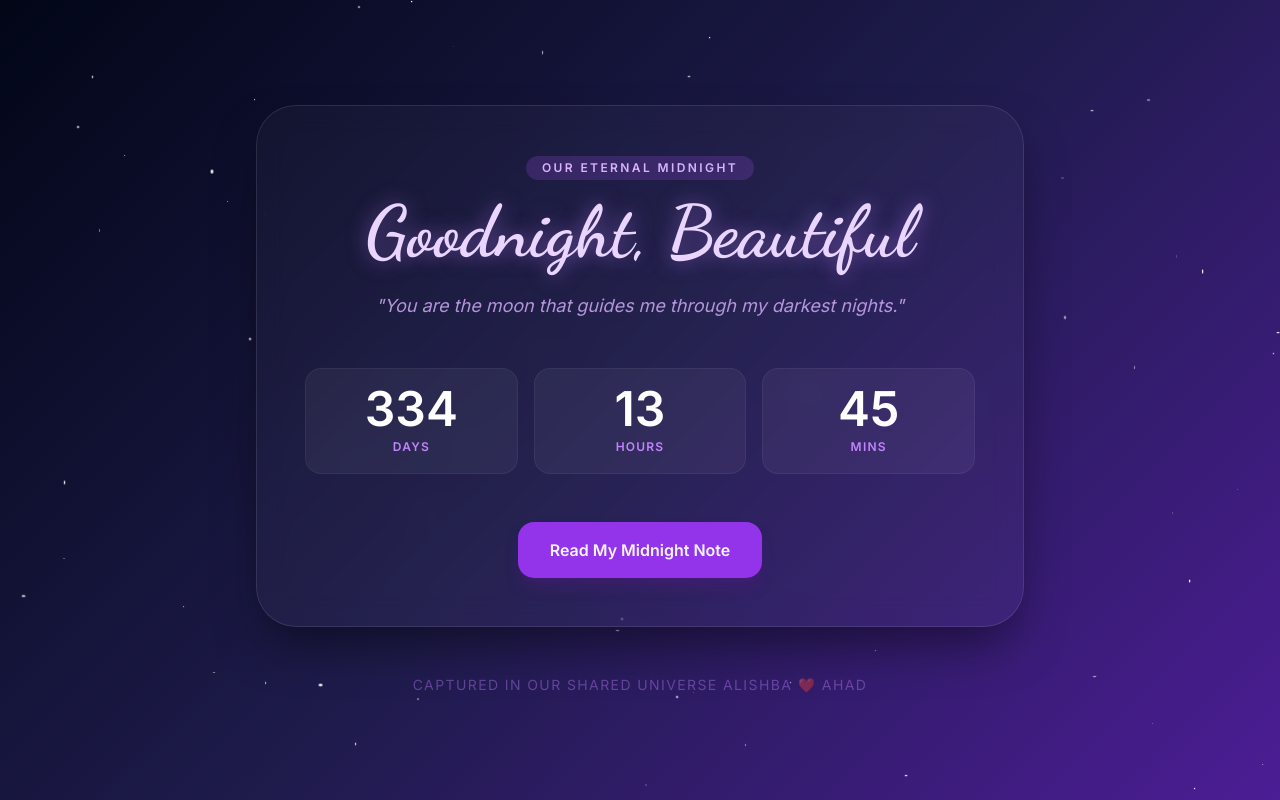
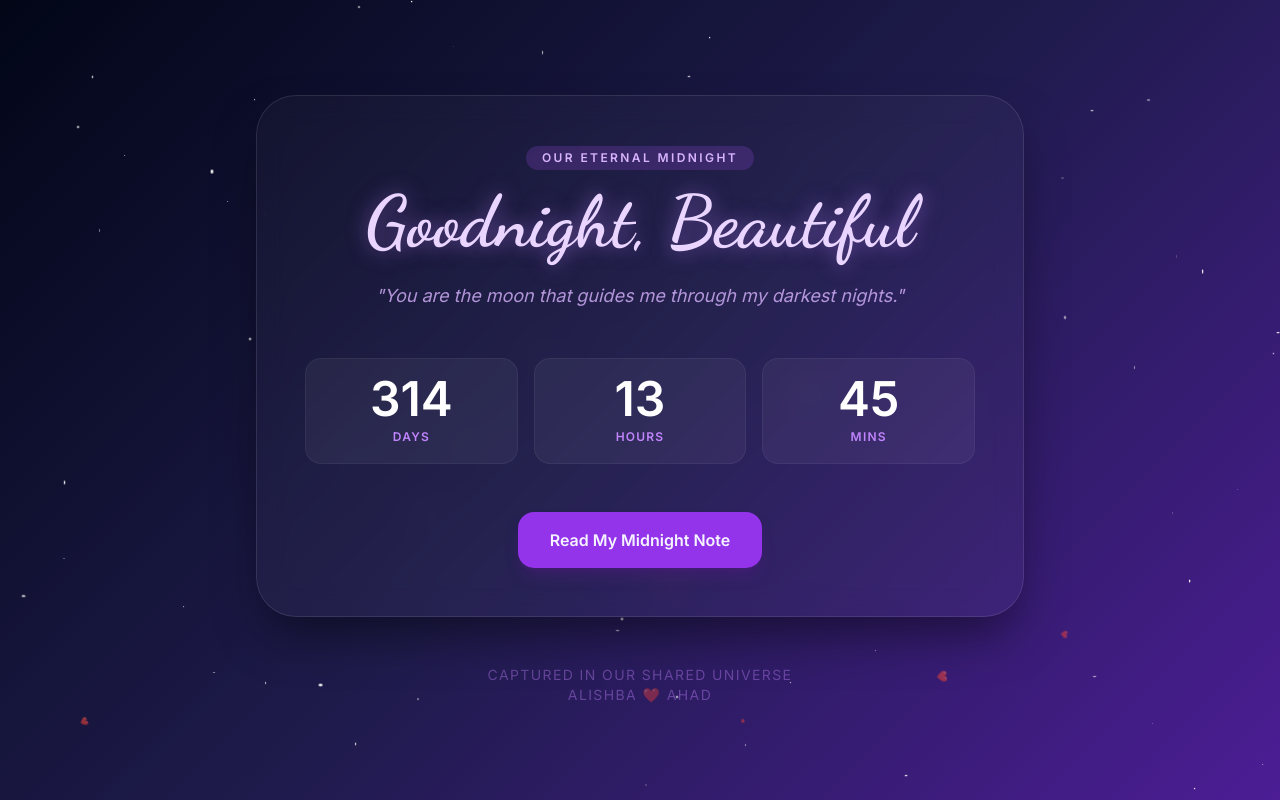
Before and after one commit to aahadzoeb/Alishba-Jaan, a plain HTML site: page index.html in a window 1280 px wide. Drawn offline with nearby package versions, Linux system fonts and the light colour scheme.

Commit message:
Update index.html

```diff
--- a/index.html
+++ b/index.html
@@ -16,7 +16,7 @@
             font-family: 'Inter', sans-serif;
             background: linear-gradient(135deg, #020617 0%, #1e1b4b 50%, #4c1d95 100%);
             color: #f5f3ff;
-            min-height: screen;
+            min-height: 100vh;
             overflow-x: hidden;
         }
 
@@ -29,11 +29,10 @@
             box-shadow: 0 25px 50px -12px rgba(0, 0, 0, 0.5);
         }
 
-        /* Floating Heart Animation */
         .floating-heart {
             position: absolute;
             pointer-events: none;
-            animation: float Up 8s infinite ease-in;
+            animation: floatUp 8s infinite ease-in;
             opacity: 0;
             color: #fb7185;
         }
@@ -44,7 +43,6 @@
             100% { transform: translateY(-10vh) rotate(360deg) scale(1.5); opacity: 0; }
         }
 
-        /* Twinkling Stars */
         .star {
             position: absolute;
             background: white;
@@ -64,14 +62,11 @@
 </head>
 <body x-data="loveApp()">
 
-    <!-- Animated Background Elements -->
     <div class="fixed inset-0 overflow-hidden pointer-events-none">
-        <!-- Stars -->
         <template x-for="n in 80">
             <div class="star" :style="`top: ${Math.random()*100}%; left: ${Math.random()*100}%; width: ${Math.random()*3}px; height: ${Math.random()*3}px; --duration: ${Math.random()*3 + 2}s;`"></div>
         </template>
 
-        <!-- Hearts -->
         <template x-for="n in 20">
             <div class="floating-heart" :style="`left: ${Math.random()*100}%; animation-delay: ${Math.random()*10}s; font-size: ${Math.random()*20 + 10}px`">❤️</div>
         </template>
@@ -79,7 +74,6 @@
 
     <main class="relative z-10 min-h-screen flex flex-col items-center justify-center p-6">
 
-        <!-- Main Content Card -->
         <div class="max-w-3xl w-full glass rounded-[2.5rem] p-8 md:p-12 text-center animate__animated animate__fadeIn">
 
             <header class="mb-12">
@@ -88,7 +82,6 @@
                 <p class="text-purple-300/80 text-lg italic">"You are the moon that guides me through my darkest nights."</p>
             </header>
 
-            <!-- The Requested Counter -->
             <div class="grid grid-cols-3 gap-4 mb-12">
                 <div class="bg-white/5 rounded-2xl p-4 border border-white/5 transform hover:scale-105 transition-transform">
                     <span class="block text-4xl md:text-5xl font-bold text-white" x-text="days"></span>
@@ -104,7 +97,6 @@
                 </div>
             </div>
 
-            <!-- Interactive Element -->
             <div x-data="{ open: false }">
                 <button @click="open = !open"
                         class="group relative px-8 py-4 bg-purple-600 hover:bg-purple-500 rounded-2xl font-bold transition-all shadow-lg shadow-purple-900/40">
@@ -117,7 +109,7 @@
                      x-cloak
                      class="mt-8 p-6 rounded-2xl bg-white/5 border border-purple-500/20 text-left">
                     <p class="text-purple-100 leading-relaxed italic">
-                        "Every second since we met has been a blessing. I built this counter to track the time we've spent building our world together. Even as the numbers grow, my love for you grows faster. And Btw the time counter is very accurate legit took me alot time to get the exact number i love yaa. Sleep well, my queen."
+                        "Every second since we met has been a blessing. I built this counter to track the time we've spent building our world together. Even as the numbers grow, my love for you grows faster. Sleep well, my queen."
                     </p>
                     <div class="mt-4 flex items-center gap-2 text-rose-400 cursive text-xl">
                         — Forever Yours Ahad ❤️
@@ -126,8 +118,8 @@
             </div>
         </div>
 
-        <footer class="mt-12 text-purple-400/40 text-sm tracking-widest uppercase">
-            Captured in our shared universe  Alishba ❤️ Ahad
+        <footer class="mt-12 text-purple-400/40 text-sm tracking-widest uppercase text-center">
+            Captured in our shared universe<br>Alishba ❤️ Ahad
         </footer>
     </main>
 
@@ -139,9 +131,8 @@
                 mins: 0,
 
                 init() {
-                    // Logic to ensure the counter STARTS exactly at 334d 13h 45m
-                    // We calculate the start date relative to RIGHT NOW
-                    const targetDays = 334;
+                    // SET YOUR TARGET TIME HERE:
+                    const targetDays = 314; // Changed to 314 as requested
                     const targetHours = 13;
                     const targetMins = 45;
 
@@ -151,11 +142,11 @@
                         (targetHours * 60 * 60 * 1000) +
                         (targetMins * 60 * 1000);
 
-                    // This is your anniversary date calculated backwards
+                    // Calculates the start date relative to now
                     this.startDate = new Date(now.getTime() - totalMsOffset);
 
                     this.calculateTime();
-                    setInterval(() => this.calculateTime(), 60000); // Update every minute
+                    setInterval(() => this.calculateTime(), 60000);
                 },
 
                 calculateTime() {
```
